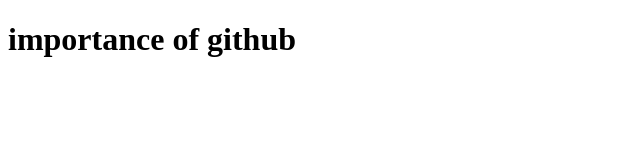
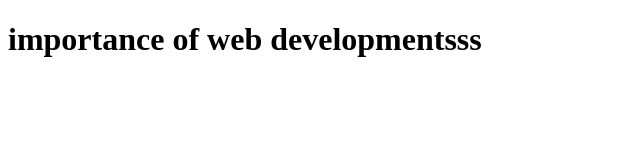
Before and after one commit to Mwesigwa12/webclass, a plain HTML site: page index.html in a window 1280 px wide. Shown: the whole page, without its empty margins (0-640 px from the left). Drawn offline with Linux system fonts and the light colour scheme.

Commit message:
Mwesigwa
Web class

```diff
--- a/indexpage.html
+++ b/index.html
@@ -3,10 +3,10 @@
 <head>
     <meta charset="UTF-8">
     <meta http-equiv="X-UA-Compatible" content="IE=edge">
-    <meta name="viewport" content="width=i, initial-scale=1.0">
+    <meta name="viewport" content="width=device-width, initial-scale=1.0">
     <title>Document</title>
 </head>
 <body>
- <h1>importance of github</h1>
+    <h1>importance of web developmentsss</h1>
 </body>
 </html>
```
Also changed, not shown: 1 other file.
